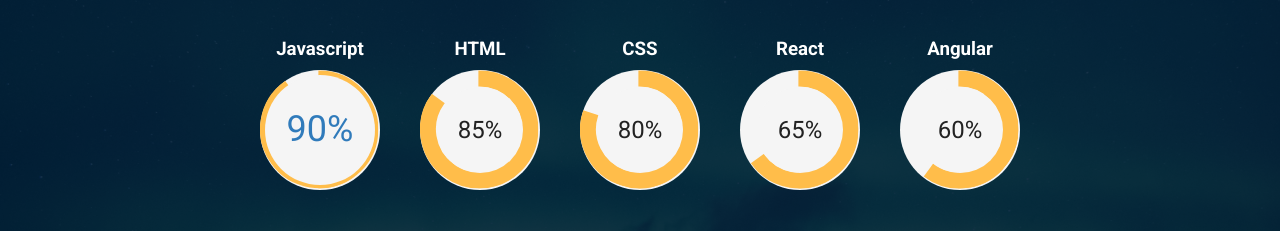
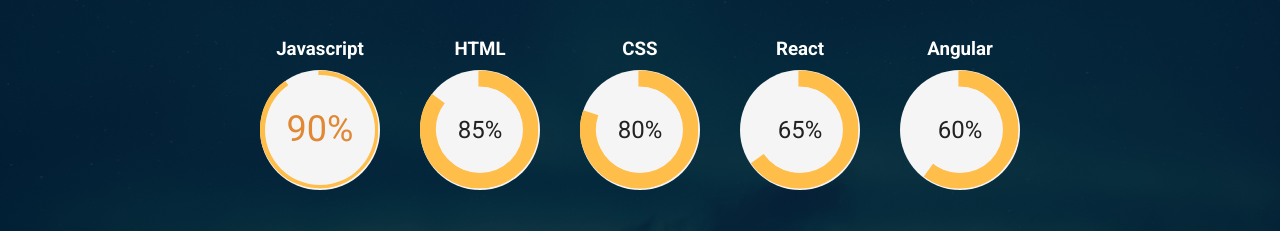
Before and after one commit to leszekmyrkwa/Portfolio, a React (Create React App) app: page / in a window 1280 px wide. In both pictures the pointer is over the element "90%". Shown: the part 234-465 px from the top of the page. Built offline with nearby package versions, Linux system fonts and the light colour scheme.

Commit message:
Change color of circles on hover

```diff
--- a/src/components/SkillBar.scss
+++ b/src/components/SkillBar.scss
@@ -728,7 +728,7 @@
   width: 3.33em;
   line-height: 3.33em;
   font-size: 0.3em;
-  color: #307bbb;
+  color: #e08833;
 }
 .c100:hover:after {
   top: 0.04em;
```
